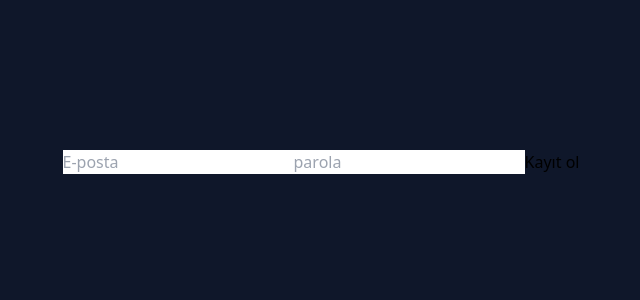
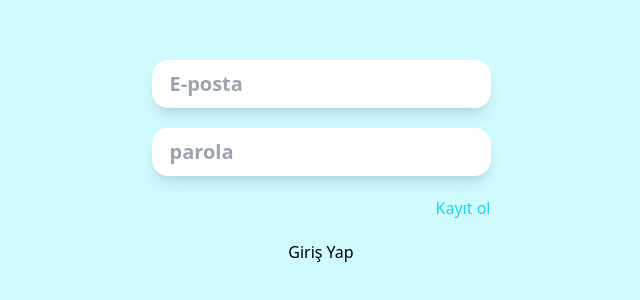
Before and after one commit to UTKUC3NGIZ/pinsoft-todo-app, a React (Create React App) app: page /register in a window 1280 px wide. Shown: the part 238-538 px from the top of the page, without its empty margins (319-959 px from the left). Built offline with nearby package versions, Linux system fonts and the light colour scheme.

Commit message:
register page

```diff
--- a/src/App.js
+++ b/src/App.js
@@ -7,7 +7,7 @@ import { Routes, Route } from "react-router";
 
 function App() {
 
-  const [theme, setTheme] = useState(true);
+  const [theme, setTheme] = useState(false);
 
   return (
     <>
--- a/src/pages/Register.js
+++ b/src/pages/Register.js
@@ -1,6 +1,7 @@
 import React, { useState } from "react";
 
 import { register } from "../firebase";
+import { Link } from "react-router-dom";
 
 function Login(props) {
   const [email, setEmail] = useState("");
@@ -17,22 +18,35 @@ function Login(props) {
         props.theme ? "bg-slate-900" : "bg-cyan-100"
       }`}
     >
-      <form onSubmit={handleSubmit}>
+      <form onSubmit={handleSubmit} className="flex flex-col gap-5">
         <input
           type="text"
           placeholder="E-posta"
           value={email}
           onChange={(e) => setEmail(e.target.value)}
+          className={`border-2 rounded-2xl border-transparent shadow-lg py-2 px-4 text-xl font-bold outline-none w-full  ${
+            props.theme ? "bg-slate-700 text-white" : ""
+          }`}
         />
         <input
           type="password"
           placeholder="parola"
           value={password}
           onChange={(e) => setPassword(e.target.value)}
+          className={`border-2 rounded-2xl border-transparent shadow-lg py-2 px-4 text-xl font-bold outline-none w-full ${
+            props.theme ? "bg-slate-700 text-white" : ""
+          }`}
         />
-        <button disabled={!email || !password} type="submit">
+        <button
+          disabled={!email || !password}
+          type="submit"
+          className={` text-right ${
+            props.theme ? "text-slate-400" : "text-cyan-400"
+          }`}
+        >
           Kayıt ol
         </button>
+        <Link to="/login" className="text-center">Giriş Yap</Link>
       </form>
     </div>
   );
```
Also changed, not shown: src/pages/Login.js (added).
